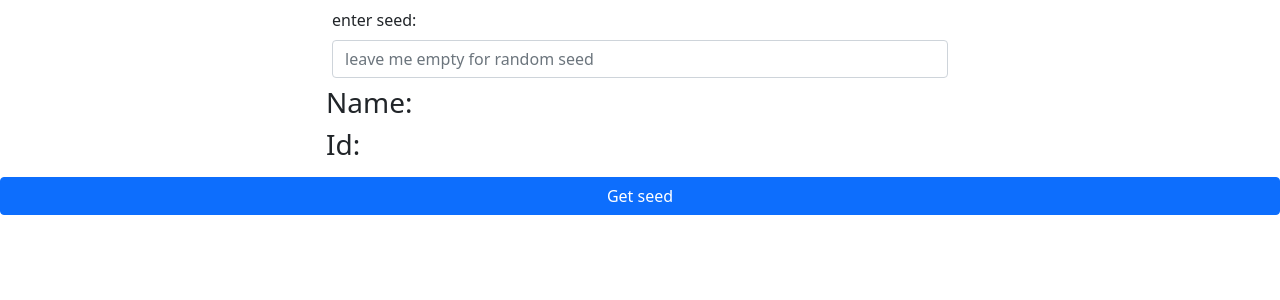
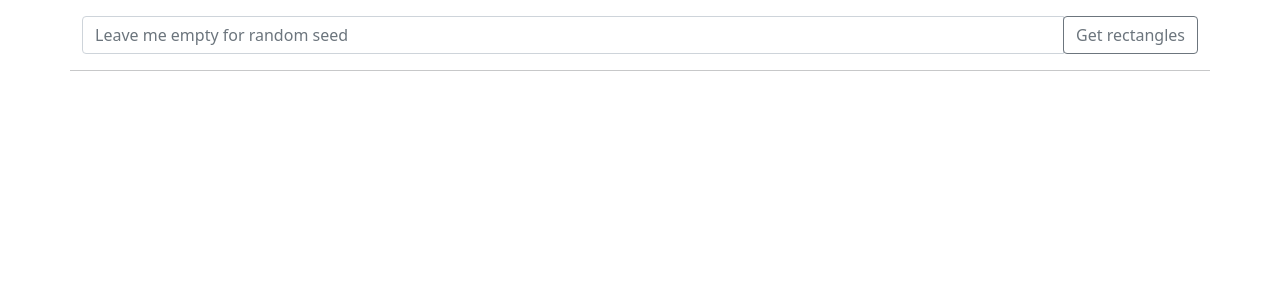
Before and after one commit to sixtyto/rectangles, a Vue app: page / in a window 1280 px wide. Shown: the top 300 px of the page. Built offline with nearby package versions, Linux system fonts and the light colour scheme.

Commit message:
move controls to separate file

```diff
--- a/src/App.vue
+++ b/src/App.vue
@@ -1,25 +1,17 @@
 <template>
-  <div class="container-fluid">
+  <div class="container">
     <div class="row">
-      <form class="col-6 my-2 offset-3" @submit.prevent="getRectangles">
-        <label for="seed" class="form-label">enter seed:</label>
-        <input
-          class="form-control"
-          type="text"
-          id="seed"
-          placeholder="leave me empty for random seed"
-          v-model="id"
-        />
-      </form>
-      <div class="row">
-        <div class="col-6 offset-3">
-          <h3>Name: {{ projectInfo.name }}</h3>
-          <h3>Id: {{ projectInfo.id }}</h3>
+      <board-controls />
+
+      <div class="row" v-if="isReady">
+        <div class=" col-sm-10 offset-sm-1 text_wrapper">
+          <p>Name: {{ projectName }}</p>
+          <p>Id: {{ projectId }}</p>
         </div>
       </div>
-      <button class="btn btn-primary my-2" @click.prevent="getRectangles">
-        Get seed
-      </button>
+
+      <hr />
+
       <the-board />
     </div>
   </div>
@@ -27,12 +19,14 @@
 
 <script lang="ts">
 import { defineComponent } from "vue";
-import { mapActions, mapState } from "vuex";
+import { mapState } from "vuex";
 import TheBoard from "./components/TheBoard.vue";
+import BoardControls from "./components/BoardControls.vue";
 
 export default defineComponent({
   components: {
-    TheBoard
+    TheBoard,
+    BoardControls
   },
   computed: {
     id: {
@@ -43,10 +37,16 @@ export default defineComponent({
         this.$store.commit("setId", value);
       }
     },
+    projectName(): string {
+      return this.projectInfo.name;
+    },
+    projectId(): string {
+      return this.projectInfo.id;
+    },
+    isReady(): boolean {
+      return this.projectInfo.items?.length !== 0;
+    },
     ...mapState(["projectInfo"])
-  },
-  methods: {
-    ...mapActions(["getRectangles"])
   }
 });
 </script>
--- /dev/null
+++ b/src/components/BoardControls.vue
@@ -0,0 +1,24 @@
+<template>
+  <form class="input-group my-3" @submit.prevent="getRectangles">
+    <input
+      type="text"
+      class="form-control"
+      placeholder="Leave me empty for random seed"
+      v-model="id"
+    />
+    <div class="input-group-append">
+      <button class="btn btn-outline-secondary" type="submit">
+        Get rectangles
+      </button>
+    </div>
+  </form>
+</template>
+
+<script lang="ts">
+import { defineComponent } from "vue";
+import { mapActions } from "vuex";
+
+export default defineComponent({ methods: mapActions(["getRectangles"]) });
+</script>
+
+<style></style>
--- a/src/components/Drawings.vue
+++ b/src/components/Drawings.vue
@@ -5,9 +5,9 @@
     :style="rectangleStyles"
   />
   <rect
-    :width="widthOfBoundingBox"
-    :height="heightOfBoundingBox"
-    :style="stylesOfBoundingBox"
+    :width="boundingBoxWidth"
+    :height="boundingBoxHeight"
+    :style="boundingBoxStyles"
   />
   <circle r="4" fill="rgb(255, 0, 0)" :cx="rectangleX" :cy="rectangleY" />
   <text fill="rgb(255, 255, 255)" :x="rectangleX + 10" :y="rectangleY - 5">
@@ -52,23 +52,23 @@ export default defineComponent({
         fill: this.rectangleColor
       };
     },
-    heightOfBoundingBox(): number {
+    boundingBoxHeight(): number {
       return (
         this.rectangleWidth * Math.abs(Math.sin(this.rectangleRotationInRad)) +
         this.rectangleHeight * Math.abs(Math.cos(this.rectangleRotationInRad))
       );
     },
-    widthOfBoundingBox(): number {
+    boundingBoxWidth(): number {
       return (
         this.rectangleWidth * Math.abs(Math.cos(this.rectangleRotationInRad)) +
         this.rectangleHeight * Math.abs(Math.sin(this.rectangleRotationInRad))
       );
     },
-    stylesOfBoundingBox(): object {
+    boundingBoxStyles(): object {
       return {
         transform: `translate(${this.rectangle.x}px, ${this.rectangleY}px)
-          translate(-${this.widthOfBoundingBox / 2}px, -${+this
-          .heightOfBoundingBox / 2}px)`,
+          translate(-${this.boundingBoxWidth / 2}px, -${+this
+          .boundingBoxHeight / 2}px)`,
         stroke: `rgb(255, 0, 255)`,
         strokeWidth: 3,
         fill: "none",
--- a/src/components/TheBoard.vue
+++ b/src/components/TheBoard.vue
@@ -1,15 +1,13 @@
 <template>
-  <svg
-    v-if="rectangles.length != 0"
-    :width="projectInfo.width"
-    :height="projectInfo.height"
-  >
+  <div class="board" ref="board" v-if="isReady">
+    <svg :viewBox="viewBoxSize">
       <drawings
         v-for="rectangle in rectangles"
         :key="rectangle.id"
         :rectangle="rectangle"
       />
     </svg>
+  </div>
 </template>
 <script lang="ts">
 import { defineComponent } from "vue";
@@ -19,21 +17,39 @@ import Drawings from "./Drawings.vue";
 export default defineComponent({
   components: { Drawings },
   computed: {
+    boardWidth(): number {
+      return this.projectInfo.width;
+    },
+    boardHeight(): number {
+      return this.projectInfo.height;
+    },
+    viewBoxSize(): string {
+      return `0 0 ${this.boardWidth} ${this.boardHeight}`;
+    },
+    isReady(): boolean {
+      return !!this.rectangles.length;
+    },
     ...mapState(["projectInfo", "rectangles"])
   },
-  methods: {
-    ...mapActions(["getRectangles"])
-  }
+  methods: mapActions(["getRectangles"])
 });
 </script>
 
 <style>
 .board {
+  width: 100vw;
   background-color: pink;
   display: grid;
   place-items: center;
+  padding: 5px;
+  position: absolute;
+  bottom: 0;
+  left: 0;
+  top: 160px;
 }
 .board > svg {
   background-color: white;
+  height: 100%;
+  width: 100%;
 }
 </style>
--- a/src/store/index.ts
+++ b/src/store/index.ts
@@ -9,7 +9,13 @@ export type State = {
 
 export default createStore<State>({
   state: {
-    projectInfo: {},
+    projectInfo: {
+      id: "",
+      height: 0,
+      items: [],
+      name: "",
+      width: 0
+    },
     rectangles: [],
     id: ""
   },
@@ -39,7 +45,6 @@ export default createStore<State>({
           const data = await axios.get(
             `http://recruitment01.vercel.app/api/project/${id}`
           );
-
           commit("setProjectInfo", data.data.project);
           commit("setId", "");
         } catch {
```
Lines whose indentation alone changed are shown as unchanged.
